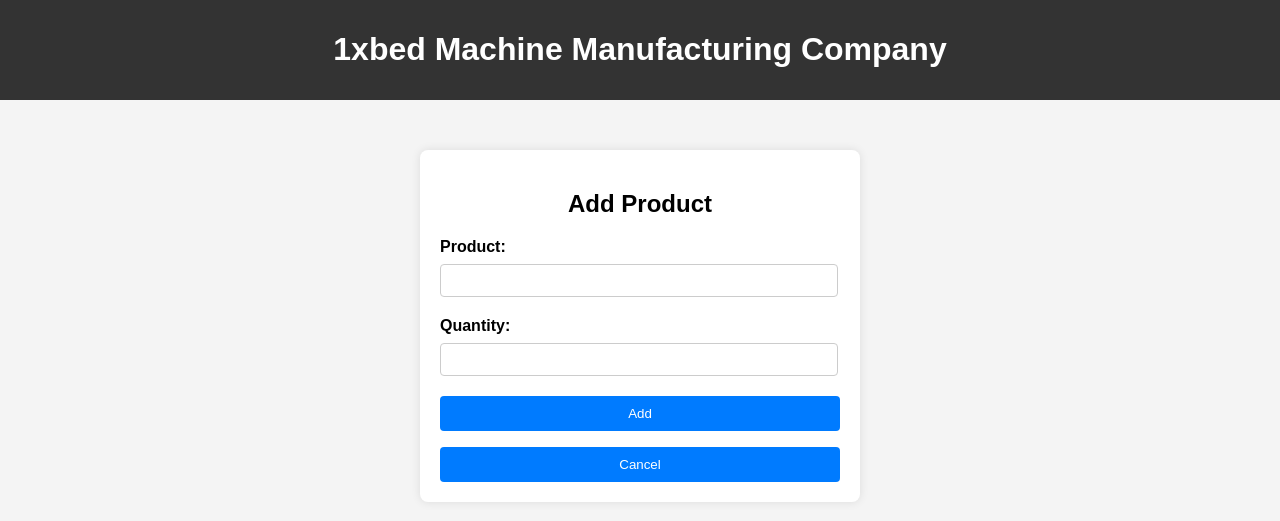
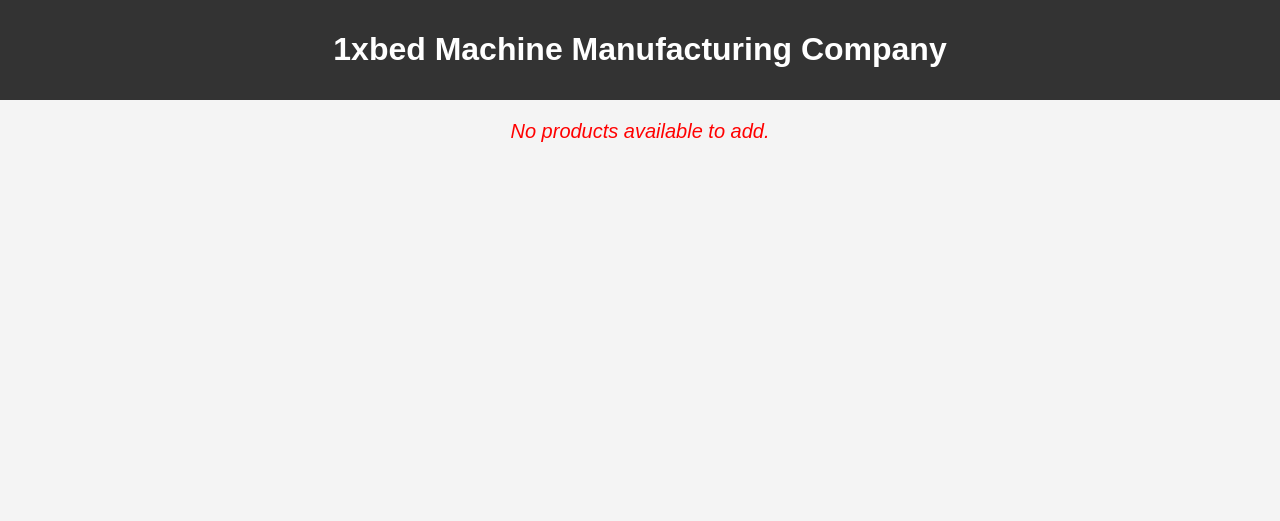
Before and after one commit to minhviet21/MachineAssemblyManagementWeb, a Django app: page /staff/order/1/add_product in a window 1280 px wide. Shown: the top 521 px of the page. Run offline with Django 5.2, Linux system fonts and the light colour scheme; data comes from the database, SQL or seed files in the repository.

Commit message:
Update add_product.html

```diff
--- a/myproject/templates/myproject/order/add_product.html
+++ b/myproject/templates/myproject/order/add_product.html
@@ -7,24 +7,29 @@
     {% load static %}
     <link rel="stylesheet" href="{% static 'css/component/add.css' %}">
 </head>
+
 <body>
     <header>
         <h1>1xbed Machine Manufacturing Company</h1>
     </header>
+    {% if list_product_not_in_order %}
         <div class="container">
             <h2>Add Product</h2>
             <form method="post">
                 {% csrf_token %}
                 <label for="Product">Product:</label>
-            <input type="text" id="product_type" name="product_type" value="" required><br>
+                <select id="product_type" name="product_type">
+                    {% for product in list_product_not_in_order %}
+                        <option value="{{ product.product_type }}">{{ product.product_type }}</option>
+                    {% endfor %}
+                </select><br>
                 <label for="Quantity">Quantity:</label>
                 <input type="number" id="quantity" name="quantity" value="" required><br>
                 <button type="submit">Add</button>
-            <p></p>
-            <button type="button">
-                <a href="/staff/order/1/show_product">Cancel</a>
-            </button>
             </form>
         </div>
+    {% else %}
+        <p class="message">No products available to add.</p>
+    {% endif %}
 </body>
 </html>
```
Lines whose indentation alone changed are shown as unchanged.
